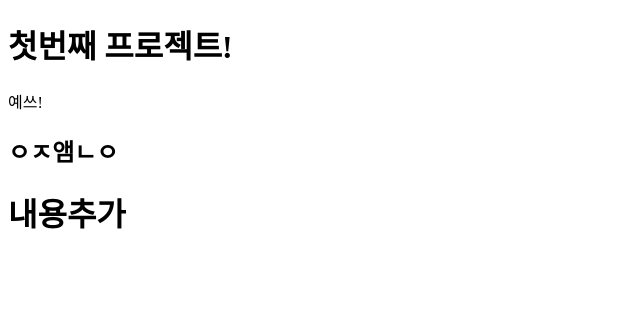
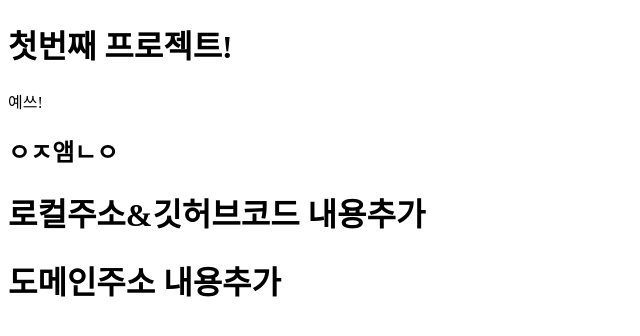
Before and after one commit to kkmin0713/first-noona-project, a plain HTML site: page index.html in a window 1280 px wide. Shown: the whole page, without its empty margins (0-640 px from the left). Drawn offline with Linux system fonts and the light colour scheme.

Commit message:
add new sentence

```diff
--- a/index.html
+++ b/index.html
@@ -11,6 +11,7 @@
     <p>예쓰!</p>
     <h2>ㅇㅈ앰ㄴㅇ</h2>
 
-    <h1>내용추가</h1>
+    <h1>로컬주소&깃허브코드 내용추가</h1>
+    <h1>도메인주소 내용추가</h1></h2>
   </body>
 </html>
```
